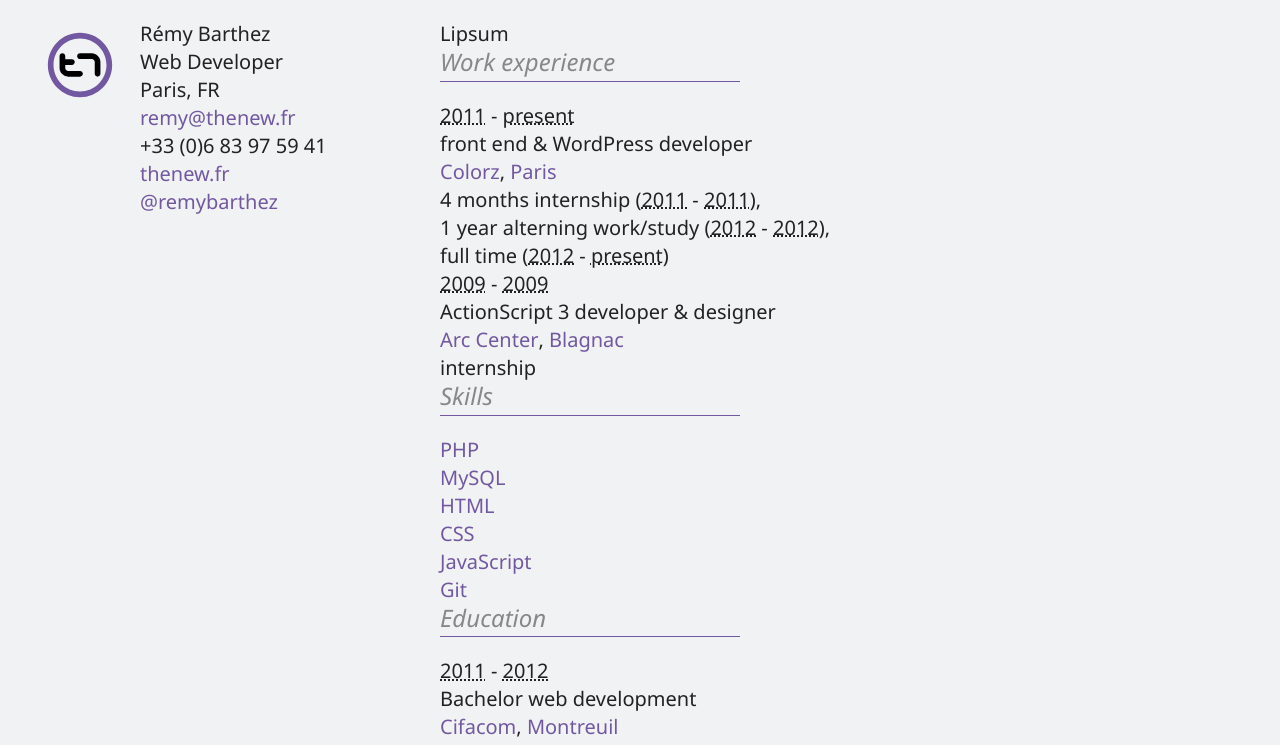
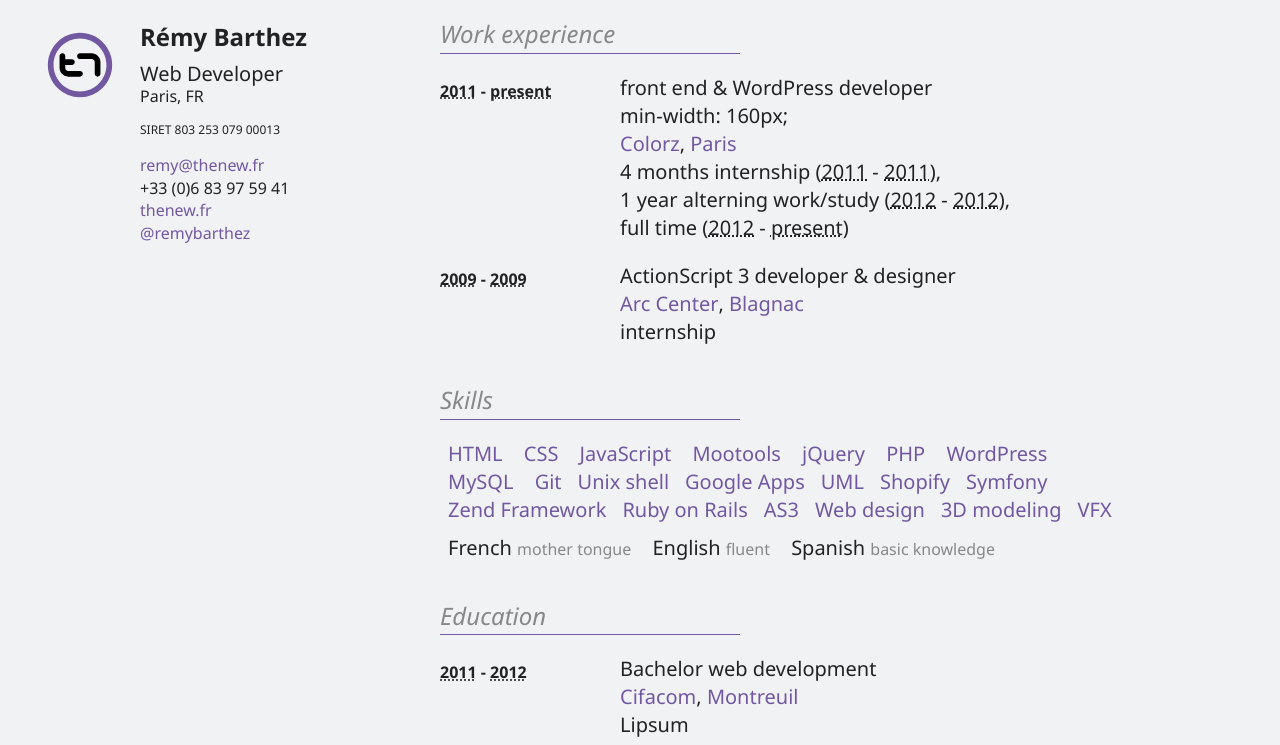
Before and after one commit to thenew/resume, a plain HTML site: page index.html in a window 1280 px wide. Shown: the top 745 px of the page. Drawn offline with Linux system fonts and the light colour scheme.

Commit message:
style skills

```diff
--- a/index.html
+++ b/index.html
@@ -15,7 +15,7 @@ menu,nav,section,video,abbr,time,progress {
     outline: 0;
     font: inherit;
     font-size: 100%;
-    font-weight: normal;
+    font-weight: inherit;
     vertical-align: baseline;
     background: transparent no-repeat top left;
 }
@@ -45,6 +45,10 @@ body {
     -webkit-text-size-adjust: none;
 }
 
+strong {
+    font-weight: bold;
+}
+
 .cf:before,
 .cf:after {
     content: "";
@@ -57,6 +61,31 @@ body {
 
 .cf {
     zoom: 1;
+}
+
+a {
+    position: relative;
+    display: inline-block;
+    color: #7258a1;
+}
+
+a:after {
+    content: '';
+    position: absolute;
+    bottom: 0;
+    left: 0;
+    width: 0;
+    height: 100%;
+    overflow: hidden;
+    border-bottom: 1px solid #7258a1;
+    -webkit-transition: width .2s ease-in-out;
+    transition: width .2s ease-in-out;
+}
+
+a:hover:after {
+    width: 100%;
+    -webkit-transition: width 1s ease-in-out;
+    transition: width 1s ease-in-out;
 }
 
 /* ----------------------------------------------------------
@@ -108,6 +137,34 @@ body {
     fill: #7258a1;
 }
 
+.name {
+    font-size: 24px;
+    margin-bottom: 6px;
+}
+
+.role {
+}
+
+.adr {
+    line-height: 1.1;
+    font-size: 16px;
+    margin-bottom: 18px;
+}
+
+.siret {
+    font-size: 12px;
+    line-height: 1.1;
+    margin-bottom: 18px;
+}
+
+.contact li {
+    font-size: 16px;
+}
+
+/* ----------------------------------------------------------
+    Main col
+   ------------------------------------------------------- */
+
 .section-title {
     display: inline-block;
     min-width: 300px;
@@ -120,33 +177,63 @@ body {
     border-bottom: 1px solid #7258a1;
 }
 
-a {
-    position: relative;
+.section {
+    margin-bottom: 40px;
 }
 
-a:after {
-    content: '';
-    position: absolute;
-    bottom: 0;
-    left: 0;
-    width: 0;
-    height: 100%;
-    overflow: hidden;
-    border-bottom: 1px solid #7258a1;
-    -webkit-transition: width .2s ease-in-out;
-    transition: width .2s ease-in-out;
+.intro {
+    display: none;
+    font-family: Georgia, serif;
+    font-size: 18px;
+    font-style: italic;
+    color: #555;
+    margin-bottom: 20px;
 }
 
-a:hover:after {
-    width: 100%;
-    -webkit-transition: width 1s ease-in-out;
-    transition: width 1s ease-in-out;
+.information,
+.dates {
+    float: left;
 }
 
-a {
+.dates {
+    width: 160px;
+    padding: 6px 0;
+    font-size: 16px;
+    font-weight: bold;
+}
+
+.information {
+    width: 520px;
+    margin-left: 20px;
+}
+
+.education + .education,
+.experience + .experience {
+    margin-top: 20px;
+}
+
+.skills {
+    margin-bottom: 10px;
+}
+
+.langs li,
+.skills li {
     display: inline-block;
-    color: #7258a1;
+    margin: 0 8px;
 }
+
+.langs .level {
+    color: #888;
+    font-size: 16px;
+}
+
+.interests li {
+    display: inline-block;
+}
+
+/* ----------------------------------------------------------
+
+   ------------------------------------------------------- */
 
 /* ----------------------------------------------------------
    Print
@@ -186,12 +273,13 @@ a {
             <div class="vcard">
                 <div class="name-role">
                     <div class="name n fn"><h1><strong>Rémy Barthez</strong></h1></div>
-                    <div class="role">Web Developer</span>
+                    <div class="role">Web Developer</div>
                 </div>
                 <div class="adr">
                     <span class="locality">Paris</span>,
                     <span class="country">FR</span>
                 </div>
+                <div class="siret">SIRET 803 253 079 00013</div>
                 <ul class="contact">
                     <li><a class="email" href="mailto:remy@thenew.fr">remy@thenew.fr</a></li>
                     <li><span class="tel">+33 (0)6 83 97 59 41</span></li>
@@ -203,20 +291,21 @@ a {
 
         <div class="col col-main">
 
-            <p class="summary">
-            Lipsum
+            <p class="intro summary">
+            Front-en developer & WordPress developer since 2011
             </p>
 
             <div class="section experience-section">
                 <h2 class="section-title">Work experience</h2>
                 <ol class="vcalendar">
-                    <li class="experience vevent vcard">
+                    <li class="experience vevent vcard cf">
                         <div class="dates">
                             <abbr class="dtstart" title="2011-04-01">2011</abbr> -
                             <abbr class="dtend" title="">present</abbr>
                         </div>
                         <div class="information">
                             <div class="title summary">front end & WordPress developer</div>
+                            min-width: 160px;
                             <div class="org summary"><a href="http://www.colorz.fr">Colorz</a>, <a href="http://www.openstreetmap.org/?mlat=48.85081&mlon=2.38643#map=19/48.85081/2.38643">Paris</a></div>
                             <p class="description">
                                 4 months internship (<abbr class="dtstart" title="2011-04-01">2011</abbr> - <abbr class="dtend" title="2011-06-30">2011</abbr>), <br />
@@ -225,7 +314,7 @@ a {
                             </p>
                         </div>
                     </li>
-                    <li class="experience vevent vcard">
+                    <li class="experience vevent vcard cf">
                         <div class="dates">
                             <abbr class="dtstart" title="2009-06-01">2009</abbr> -
                             <abbr class="dtend" title="2009-08-30">2009</abbr>
@@ -244,19 +333,38 @@ a {
             <div class="section skills-section">
                 <h2 class="section-title">Skills</h2>
                 <ul class="skills">
-                    <li><a class="skill skill-em-1" rel="tag" href="http://en.wikipedia.org/wiki/PHP">PHP</a></li>
-                    <li><a class="skill" rel="tag" href="http://en.wikipedia.org/wiki/MySQL">MySQL</a></li>
                     <li><a class="skill" rel="tag" href="http://en.wikipedia.org/wiki/HTML">HTML</a></li>
                     <li><a class="skill" rel="tag" href="http://en.wikipedia.org/wiki/Cascading_Style_Sheets">CSS</a></li>
-                    <li><a class="skill" rel="tag" href="http://en.wikipedia.org/wiki/JavaScript">JavaScript</a></li>
-                    <li><a class="skill" rel="tag" href="http://en.wikipedia.org/wiki/Git_(software)">Git</a>
+                    <li><a class="skill skill-em-1" rel="tag" href="http://en.wikipedia.org/wiki/JavaScript">JavaScript</a></li>
+                    <li><a class="skill skill-em-1" rel="tag" href="http://mootools.net">Mootools</a></li>
+                    <li><a class="skill skill-em-1" rel="tag" href="http://jquery.com">jQuery</a></li>
+                    <li><a class="skill skill-em-1" rel="tag" href="http://en.wikipedia.org/wiki/PHP">PHP</a></li>
+                    <li><a class="skill skill-em-1" rel="tag" href="https://wordpress.org">WordPress</a></li>
+                    <li><a class="skill skill-em-1" rel="tag" href="http://en.wikipedia.org/wiki/MySQL">MySQL</a></li>
+                    <li><a class="skill skill-em-1" rel="tag" href="http://en.wikipedia.org/wiki/Git_(software)">Git</a>
+                    <li><a class="skill skill-em-1" rel="tag" href="">Unix shell</a>
+                    <li><a class="skill skill-em-1" rel="tag" href="">Google Apps</a>
+                    <li><a class="skill skill-em-1" rel="tag" href="">UML</a>
+                    <li><a class="skill skill-em-1" rel="tag" href="">Shopify</a>
+                    <li><a class="skill skill-em-1" rel="tag" href="">Symfony</a>
+                    <li><a class="skill skill-em-1" rel="tag" href="">Zend Framework</a>
+                    <li><a class="skill skill-em-1" rel="tag" href="">Ruby on Rails</a>
+                    <li><a class="skill skill-em-1" rel="tag" href="">AS3</a>
+                    <li><a class="skill skill-em-5" rel="tag" href="">Web design</a>
+                    <li><a class="skill skill-em-5" rel="tag" href="">3D modeling</a>
+                    <li><a class="skill skill-em-5" rel="tag" href="">VFX</a>
+                </ul>
+                <ul class="langs">
+                    <li><span class="skill" rel="tag">French <span class="level">mother tongue</span></span></li>
+                    <li><span class="skill" rel="tag">English <span class="level">fluent</span></span></li>
+                    <li><span class="skill" rel="tag">Spanish <span class="level">basic knowledge</span></span></li>
                 </ul>
             </div>
 
             <div class="section education-section">
                 <h2 class="section-title">Education</h2>
                 <ol class="vcalendar">
-                    <li class="education vevent vcard">
+                    <li class="education vevent vcard cf">
                         <div class="dates">
                             <abbr class="dtstart" title="2011-09-01">2011</abbr> -
                             <abbr class="dtend" title="2012-05-10">2012</abbr>
@@ -267,7 +375,7 @@ a {
                             <div class="description">Lipsum</div>
                         </div>
                     </li>
-                    <li class="education vevent vcard">
+                    <li class="education vevent vcard cf">
                         <div class="dates">
                             <abbr class="dtstart" title="2010-09-06">2010</abbr> -
                             <abbr class="dtend" title="2011-04-01">2011</abbr>
@@ -278,7 +386,7 @@ a {
                             <div class="description">Lipsum</div>
                         </div>
                     </li>
-                    <li class="education vevent vcard">
+                    <li class="education vevent vcard cf">
                         <div class="dates">
                             <!--<abbr class="dtstart" title="2011-09-01">2011</abbr> -->
                             <abbr class="dtend" title="2010-06-01">2010</abbr>
@@ -288,7 +396,7 @@ a {
                             <div class="org summary"><a href="http://www.univ-tlse2.fr">University of Toulouse Le Mirail</a>, <a href="http://www.openstreetmap.org/?mlat=43.57794&mlon=1.40152#map=17/43.57794/1.40152">Toulouse</a></div>
                         </div>
                     </li>
-                    <li class="education vevent vcard">
+                    <li class="education vevent vcard cf">
                         <div class="dates">
                             <abbr class="dtstart" title="2011-09-01">2008</abbr>
                             <abbr class="dtend" title="2009-06-01">2009</abbr>
@@ -298,7 +406,7 @@ a {
                             <div class="org summary"><a href="http://www.ecolearies.fr">Aries</a>, <a href="http://www.openstreetmap.org/?mlat=43.61451&mlon=1.41030#map=19/43.61451/1.41030">Toulouse</a></div>
                         </div>
                     </li>
-                    <li class="education vevent vcard">
+                    <li class="education vevent vcard cf">
                         <div class="dates">
                             <!--<abbr class="dtstart" title="2011-09-01">2011</abbr> -->
                             <abbr class="dtend" title="2006-06-01">2006</abbr>
```
